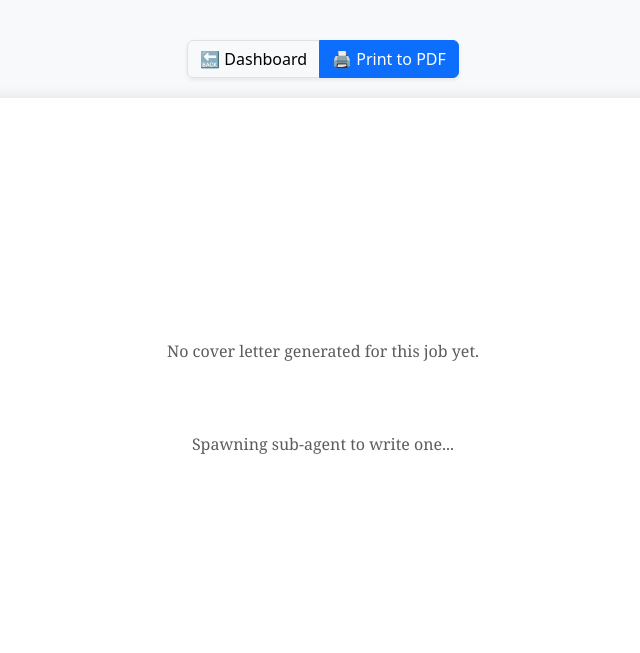
After one commit to somnath-habbit/openclaw-projects-and-settings, a Flask app: template Auto_job_application/src/ui/templates/cover_letter.html in a window 1280 px wide. The commit adds this page. Shown: the top 653 px of the page, without its empty margins (317-957 px from the left). Run offline with Flask 3, Linux system fonts and the light colour scheme; the template is opened without the code that fills it, so the values that code supplies are empty; parts of the project's set-up code (start-up, migrations or seed data) failed here and were passed over.

Commit message:
Add Tailored Cover Letter logic and UI integration

```diff
--- a/Auto_job_application/src/ui/app.py
+++ b/Auto_job_application/src/ui/app.py
@@ -37,7 +37,9 @@ def edit_job(job_id):
         title = request.form.get('title')
         status = request.form.get('status')
         jd_text = request.form.get('jd_text')
-        db.execute("UPDATE jobs SET title = ?, status = ?, jd_text = ? WHERE id = ?", (title, status, jd_text, job_id))
+        cover_letter = request.form.get('cover_letter')
+        db.execute("UPDATE jobs SET title = ?, status = ?, jd_text = ?, cover_letter = ? WHERE id = ?",
+                   (title, status, jd_text, cover_letter, job_id))
         return redirect(url_for('index'))
 
     job = db.execute("SELECT * FROM jobs WHERE id = ?", (job_id,), fetch=True)[0]
@@ -50,31 +52,24 @@ def resume_preview(job_id):
     profile = get_profile()
     return render_template(f'resume_templates/{template_name}.html', job=job, profile=profile, preview_mode=True)
 
+@app.route('/cover_letter/<int:job_id>')
+def cover_letter_preview(job_id):
+    job = db.execute("SELECT * FROM jobs WHERE id = ?", (job_id,), fetch=True)[0]
+    return render_template('cover_letter.html', job=job)
+
 @app.route('/generate_pdf/<int:job_id>', methods=['POST'])
 def generate_pdf(job_id):
-    """Automated PDF generation using OpenClaw Browser (code-handled)."""
     template_name = request.form.get('template', 'modern_ats')
-
-    # 1. Start UI URL for the browser to hit
     url = f"http://localhost:5000/resume_preview/{job_id}?template={template_name}"
-
-    # 2. Use OpenClaw to print to PDF
     pdf_filename = f"resume_job_{job_id}.pdf"
     target_path = RESUME_DIR / pdf_filename
 
-    # Logic: open tab, wait, print to pdf
-    cmd_open = ["openclaw", "browser", "open", url]
-    subprocess.run(cmd_open)
+    subprocess.run(["openclaw", "browser", "open", url])
+    import time
+    time.sleep(3)
+    subprocess.run(["openclaw", "browser", "pdf", "--path", str(target_path)])
 
-    import time
-    time.sleep(3) # Wait for render
-
-    cmd_pdf = ["openclaw", "browser", "pdf", "--path", str(target_path)]
-    subprocess.run(cmd_pdf)
-
-    # 3. Update DB
     db.execute("UPDATE jobs SET cv_path = ? WHERE id = ?", (str(target_path), job_id))
-
     return jsonify({"status": "success", "path": str(target_path)})
 
 @app.route('/profile', methods=['GET', 'POST'])
--- /dev/null
+++ b/Auto_job_application/src/ui/templates/cover_letter.html
@@ -0,0 +1,42 @@
+<!DOCTYPE html>
+<html>
+<head>
+    <title>Cover Letter - {{ job.title }}</title>
+    <link rel="stylesheet" href="https://cdn.jsdelivr.net/npm/bootstrap@5.3.0/dist/css/bootstrap.min.css">
+    <style>
+        body { background-color: #f8f9fa; padding: 40px 0; }
+        .letter-paper {
+            background: white;
+            width: 210mm;
+            min-height: 297mm;
+            margin: 0 auto;
+            padding: 30mm;
+            box-shadow: 0 0 15px rgba(0,0,0,0.1);
+            font-family: "Georgia", serif;
+            line-height: 1.6;
+            color: #333;
+            white-space: pre-wrap;
+        }
+        .controls { position: sticky; top: 20px; z-index: 100; text-align: center; margin-bottom: 20px; }
+    </style>
+</head>
+<body>
+    <div class="container controls no-print">
+        <div class="btn-group shadow-sm">
+            <a href="{{ url_for('index') }}" class="btn btn-light border">🔙 Dashboard</a>
+            <button onclick="window.print()" class="btn btn-primary">🖨️ Print to PDF</button>
+        </div>
+    </div>
+
+    <div class="letter-paper">
+        {% if job.cover_letter %}
+            {{ job.cover_letter }}
+        {% else %}
+            <div class="text-center text-muted">
+                <p>No cover letter generated for this job yet.</p>
+                <p>Spawning sub-agent to write one...</p>
+            </div>
+        {% endif %}
+    </div>
+</body>
+</html>
--- a/Auto_job_application/src/ui/templates/edit_job.html
+++ b/Auto_job_application/src/ui/templates/edit_job.html
@@ -34,6 +34,10 @@
                         <label class="form-label">Fit Reasoning</label>
                         <textarea class="form-control" rows="3" readonly>{{ job.fit_reasoning }}</textarea>
                     </div>
+                    <div class="mb-3">
+                        <label class="form-label">Tailored Cover Letter</label>
+                        <textarea name="cover_letter" class="form-control" rows="10">{{ job.cover_letter }}</textarea>
+                    </div>
                     <button type="submit" class="btn btn-primary">Save Changes</button>
                     <a href="{{ url_for('index') }}" class="btn btn-link text-muted">Cancel</a>
                 </form>
--- a/Auto_job_application/src/ui/templates/index.html
+++ b/Auto_job_application/src/ui/templates/index.html
@@ -58,6 +58,8 @@
                                             <li><a class="dropdown-item" href="{{ url_for('resume_preview', job_id=job.id, template='modern_ats') }}">Minimal ATS</a></li>
                                             <li><a class="dropdown-item" href="{{ url_for('resume_preview', job_id=job.id, template='professional_executive') }}">Professional Executive</a></li>
                                             <li><a class="dropdown-item" href="{{ url_for('resume_preview', job_id=job.id, template='modern_sidebar') }}">Modern Sidebar (User Img)</a></li>
+                                            <li><hr class="dropdown-divider"></li>
+                                            <li><a class="dropdown-item" href="{{ url_for('cover_letter_preview', job_id=job.id) }}">Tailored Cover Letter</a></li>
                                         </ul>
                                     </div>
                                 </div>
```
Also changed, not shown: Auto_job_application/src/tools/linkedin_tools.py (+27 -2 lines).
